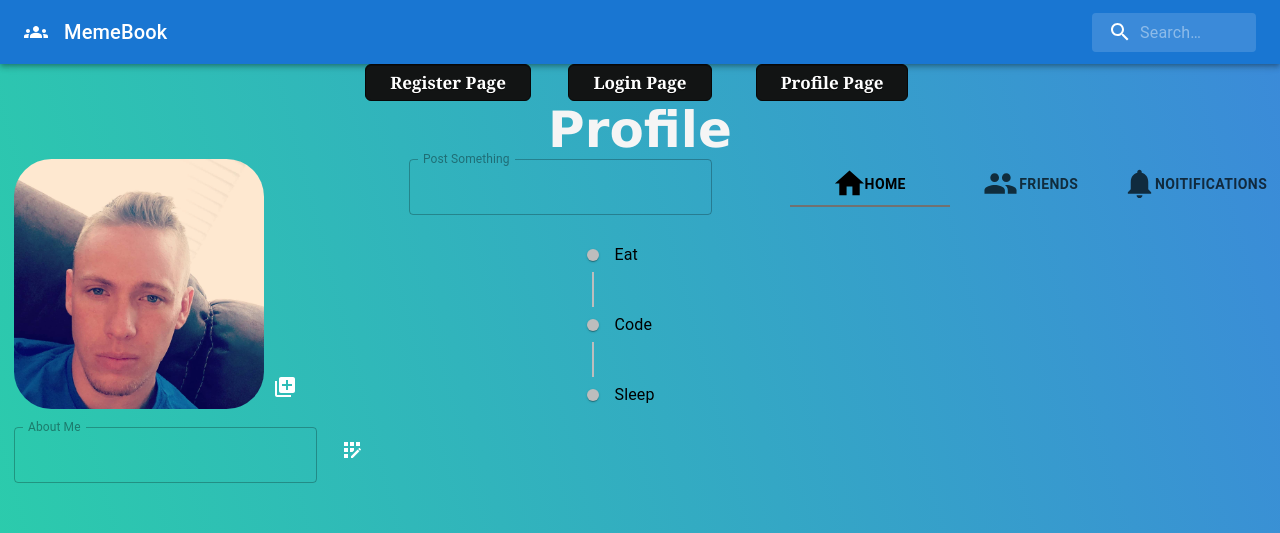
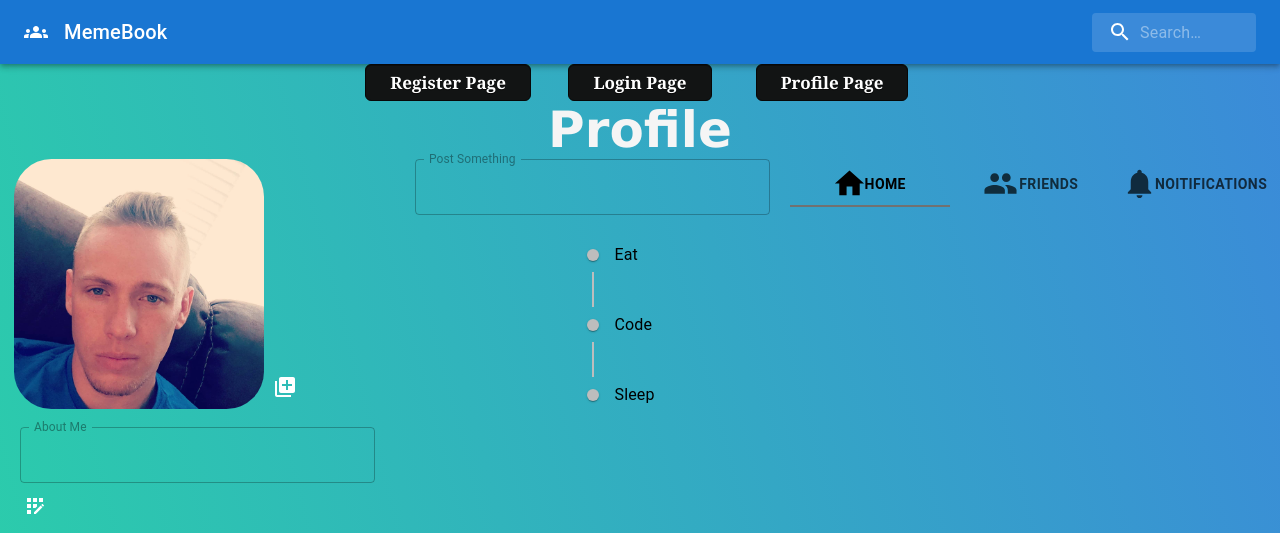
Before and after one commit to BrandonMCarlson/Socialmediauserstory-Front-End, a React (Create React App) app: page /profile in a window 1280 px wide. Shown: the top 533 px of the page. Built offline with nearby package versions, Linux system fonts and the light colour scheme; no server answers; a web font is replaced by a local one.

Commit message:
move post text box to post component

```diff
--- a/src/components/pages/Profile.css
+++ b/src/components/pages/Profile.css
@@ -97,3 +97,15 @@
 .cat-reg-img {
     border-radius: 20px;
 }
+
+.post-text-field {
+    display: grid;
+    justify-content: center;
+}
+
+.css-1u3bzj6-MuiFormControl-root-MuiTextField-root {
+    display: flex!important;
+    margin-right: 20px!important;
+    margin-left: 20px!important;
+
+}
--- a/src/components/pages/Profile.jsx
+++ b/src/components/pages/Profile.jsx
@@ -24,6 +24,7 @@
   setProfile,
 }) => {
   const [value, setValue] = React.useState("1");
+
   const handleChange = (event, newValue) => {
     setValue(newValue);
   };
@@ -40,17 +41,7 @@
         </div>
 
         <div>
-          <TextField
-            id="post"
-            label="Post Something"
-            multiline
-            InputLabelProps={{ shrink: true }}
-            defaultValue={profile.aboutMe}
-            onChange={(event) => handleChange(event)}
-            name="aboutMe"
-            disabled
-          />
-          <Post />
+          <Post profile={profile}/>
         </div>
         <div>
           <div className="tabs">
--- a/src/components/post.jsx
+++ b/src/components/post.jsx
@@ -5,10 +5,29 @@
 import TimelineConnector from '@mui/lab/TimelineConnector';
 import TimelineContent from '@mui/lab/TimelineContent';
 import TimelineDot from '@mui/lab/TimelineDot';
+import TextField from "@mui/material/TextField";
 
-export default function Post() {
+export default function Post({profile}) {
+
+
   return (
-    <Timeline>
+    <div>
+        <div>
+        <TextField
+            className="post-text-field"
+            id="post"
+            label="Post Something"
+            multiline
+            InputLabelProps={{ shrink: true }}
+            defaultValue={profile.aboutMe}
+
+            name="aboutMe"
+            disabled
+          />
+        </div>
+
+        <div>
+        <Timeline>
       <TimelineItem>
         <TimelineSeparator>
           <TimelineDot />
@@ -30,5 +49,8 @@
         <TimelineContent>Sleep</TimelineContent>
       </TimelineItem>
     </Timeline>
+        </div>
+    </div>
+
   );
 }
```
